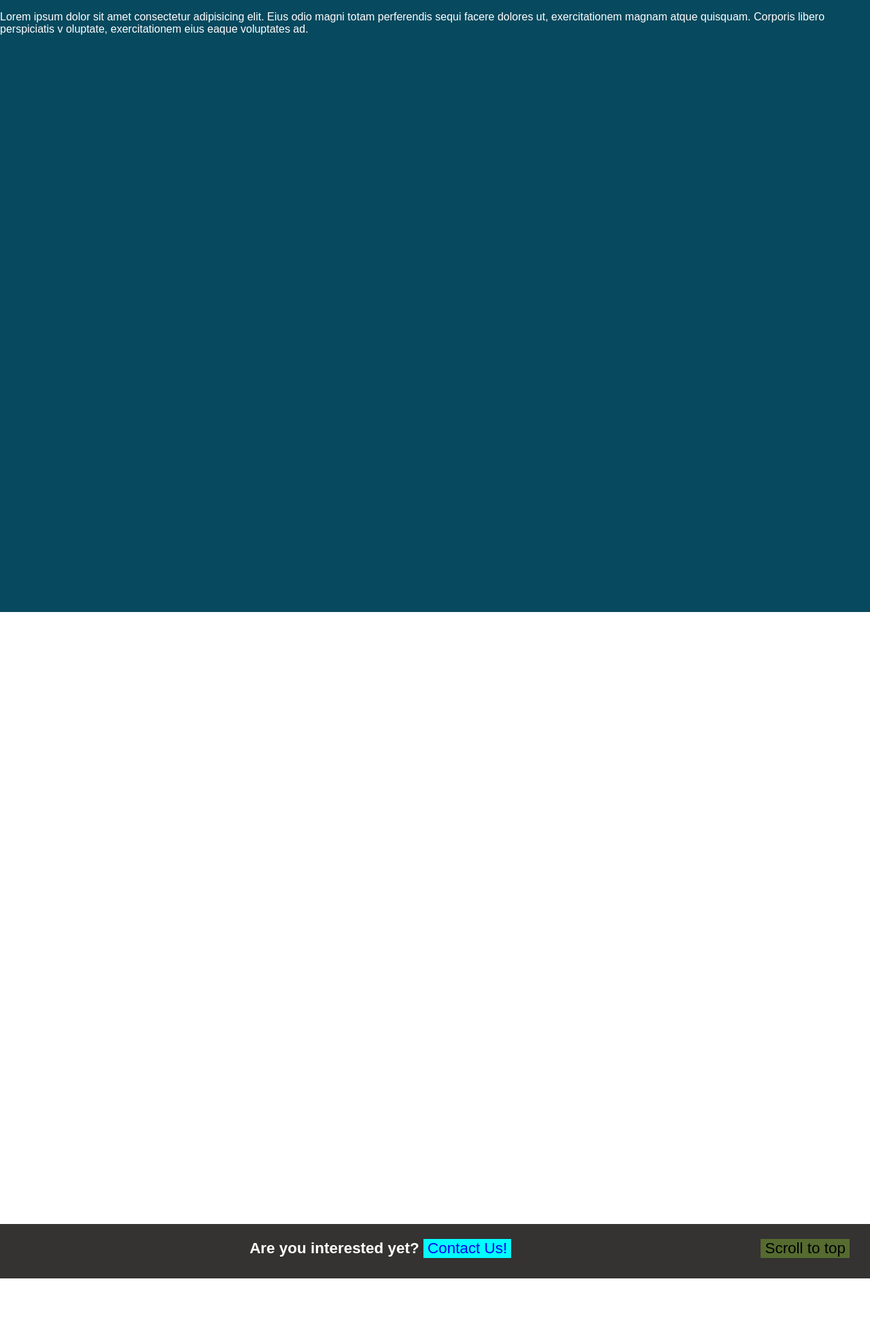
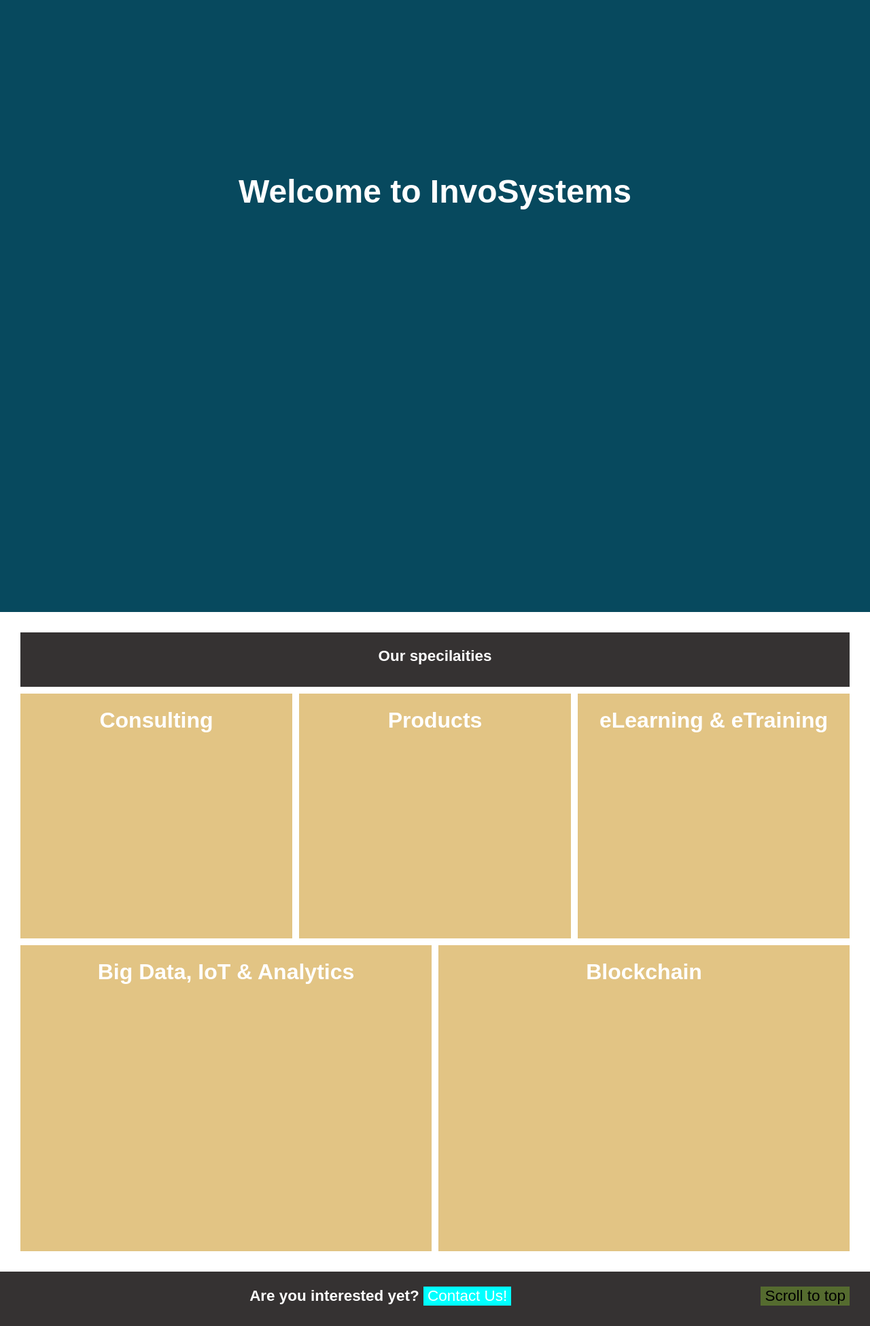
Before and after one commit to thenosewizard/quack, a Flask app: page / in a window 1280 px wide. Shown: the part 80-2030 px from the top of the page at 68% size. Before the commit the page ends 1960 px from the top, so only its background shows below. Run offline with Flask 2, Linux system fonts and the light colour scheme.

Commit message:
Added home content

```diff
--- a/static/project.css
+++ b/static/project.css
@@ -69,6 +69,7 @@ body {
     font-size: 1.3em;
 }
 
+
 /* for users to contact the company */
 #contact {
     font-size: 1.2em;
@@ -76,6 +77,7 @@ body {
     display: grid;
     margin-top: 0;
     bottom: 0;
+
     background: #353232;
     text-align: center;
     width: 100%;
@@ -87,6 +89,7 @@ body {
 }
 .footerButton  >  a{
     text-decoration: none;
+    color: #ffffff;
 
 }
 
@@ -106,6 +109,8 @@ body {
 
 /* Home page */
 
+
+
 #home {
     display: grid;
     grid-template-columns: 1fr;
@@ -113,10 +118,58 @@ body {
 
 }
 
+/* Image after navbar */
 #mainImage {
     background: #07495e;
 }
 
+#homeText {
+    text-align: center;
+    line-height: 500px;
+    font-size: 3em;
+}
+
+#special {
+    grid-column: 1/-1;
+    background: #353232;
+}
+
+#special > h1 {
+    text-align: center;
+    font-size: 1.4em;
+    line-height: 40px;
+}
+
 #afterImage {
+
+    display: grid;
+    padding: 30px;
+    grid-gap: 10px;
+    grid-template-columns: 1fr;
+    grid-auto-rows: minmax(450px, auto);
     background: #ffffff;
 }
+
+.homeHead {
+    color: rgb(255, 255, 255);
+    text-align: center;
+}
+
+.specialContent {
+    background: #e2c484;
+}
+
+#upperHome {
+    display: grid;
+    grid-gap: 10px;
+    grid-template-rows: 80px;
+    grid-template-columns: 1fr 1fr 1fr;
+    grid-auto-rows: minmax(200px, auto);
+}
+
+#lowerHome {
+    display: grid;
+    grid-gap: 10px;
+    grid-template-columns: 1fr 1fr;
+    grid-auto-rows: minmax(200px, auto);
+}
--- a/templates/home.html
+++ b/templates/home.html
@@ -6,20 +6,42 @@
 
     <!--Main image goes here-->
     <div id="mainImage">
-        <p>Lorem ipsum dolor sit amet consectetur
-            adipisicing elit. Eius odio magni totam perferendis sequi facere dolores ut,
-            exercitationem magnam atque quisquam. Corporis libero perspiciatis v
-            oluptate, exercitationem eius eaque voluptates ad.
-        </p>
+       <h1 id="homeText">Welcome to InvoSystems</h1>
     </div>
 
+
     <div id="afterImage">
-        <p>
-            Lorem ipsum dolor sit amet consectetur
-            adipisicing elit. Eius odio magni totam perferendis sequi facere dolores ut,
-            exercitationem magnam atque quisquam. Corporis libero perspiciatis v
-            oluptate, exercitationem eius eaque voluptates ad.
-        </p>
+
+        <div id="upperHome" >
+
+            <div id="special"><h1>Our specilaities</h1></div>
+            <!--Upper sections-->
+            <div id="upper1" class="specialContent">
+                <h1 class="homeHead">Consulting</h1>
+            </div>
+
+            <div id="upper2" class="specialContent">
+                <h1 class="homeHead">Products</h1>
+            </div>
+
+            <div id="upper3" class="specialContent">
+                <h1 class="homeHead">eLearning & eTraining</h1>
+            </div>
+        </div>
+
+         <div id="lowerHome">
+
+            <!--Lower sections-->
+            <div id="lower1" class="specialContent">
+                <h1 class="homeHead">Big Data, IoT & Analytics</h1>
+            </div>
+
+            <div id="lower2" class="specialContent">
+                <h1 class="homeHead">Blockchain</h1>
+            </div>
+
+         </div>
+
     </div>
 
 </div>
--- a/templates/layout.html
+++ b/templates/layout.html
@@ -35,7 +35,7 @@
         </div>
     </aside>
 
-    <!--Navigate-->
+    <!--Header-->
     <nav id="navigation">
         <div id="inner-nav">
             <div id="logo">Invosystems</div>
```
